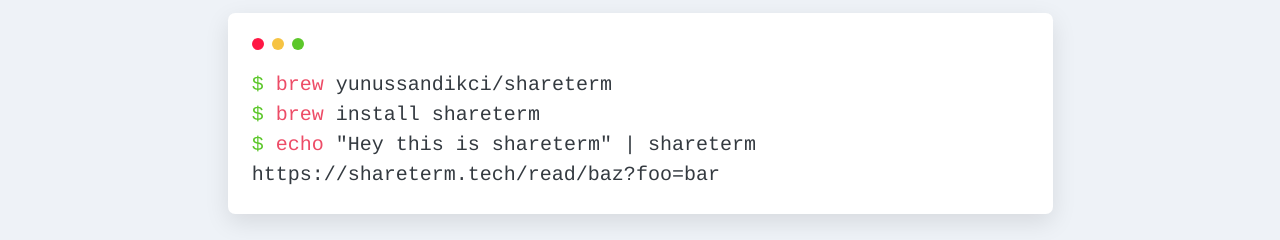
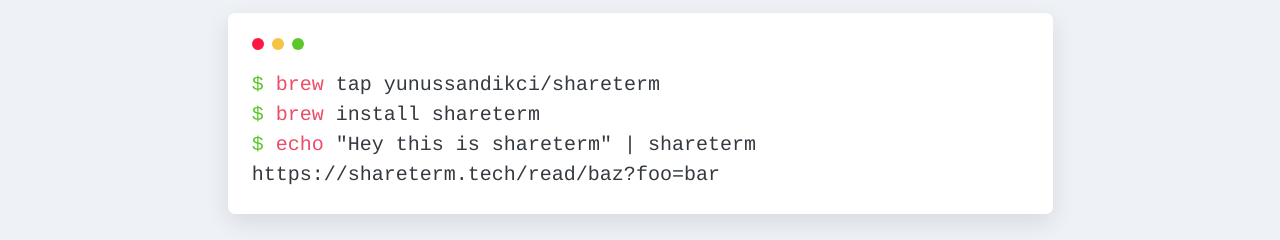
Before and after one commit to yunussandikci/shareterm, a plain HTML site: page docs/index.html in a window 1280 px wide. Shown: the part 537-777 px from the top of the page. Drawn offline with nearby package versions, Linux system fonts and the light colour scheme.

Commit message:
Update index.html

```diff
--- a/docs/index.html
+++ b/docs/index.html
@@ -38,7 +38,7 @@
                         <div class="green"></div>
                     </div>
                     <div class="code">
-                        <span style="color:#5cc72a">$ </span><span style="color:#ED4C67">brew </span>yunussandikci/shareterm<br>
+                        <span style="color:#5cc72a">$ </span><span style="color:#ED4C67">brew </span>tap yunussandikci/shareterm<br>
                         <span style="color:#5cc72a">$ </span><span style="color:#ED4C67">brew </span>install shareterm<br>
                         <span style="color:#5cc72a">$ </span><span style="color:#ED4C67">echo </span>"Hey this is shareterm" | shareterm<br>
                         https://shareterm.tech/read/baz?foo=bar<br>
```
